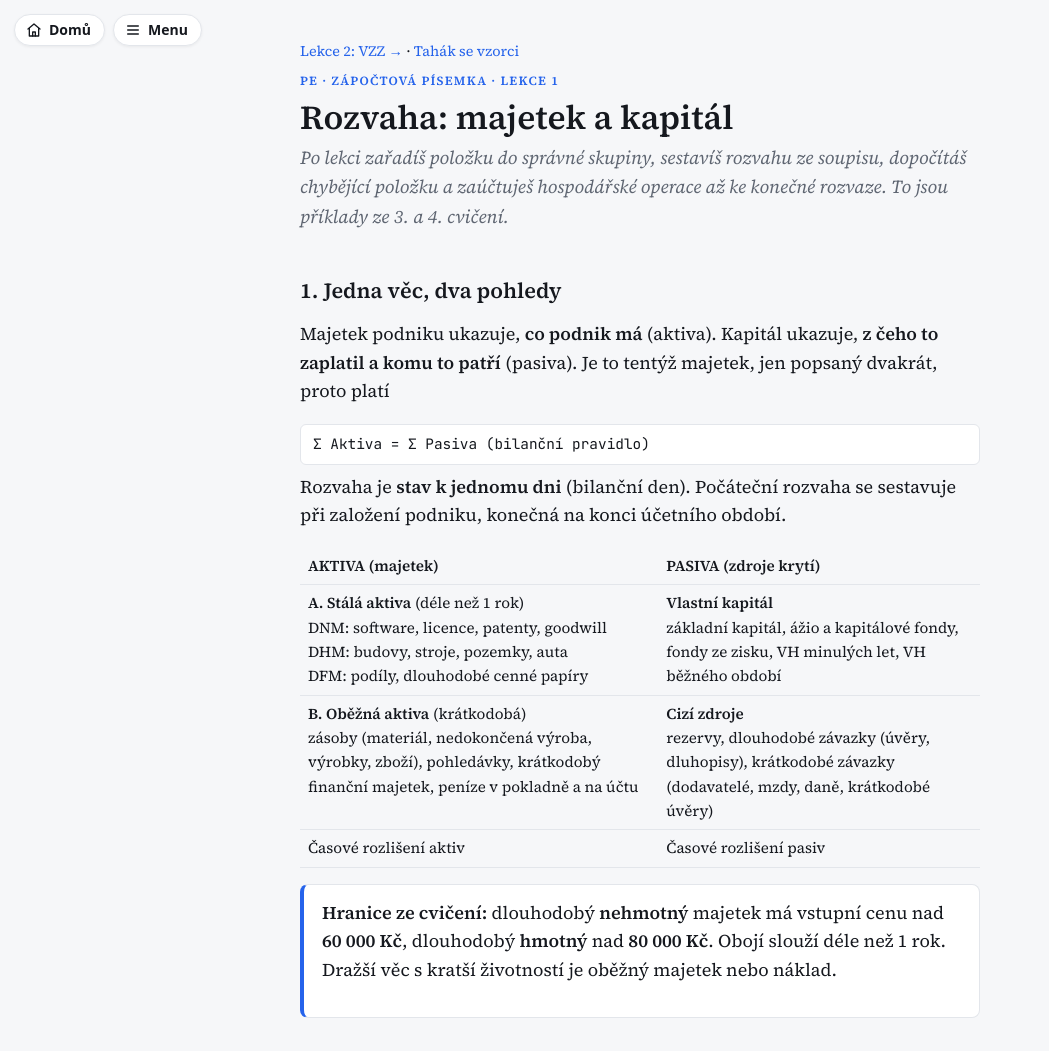
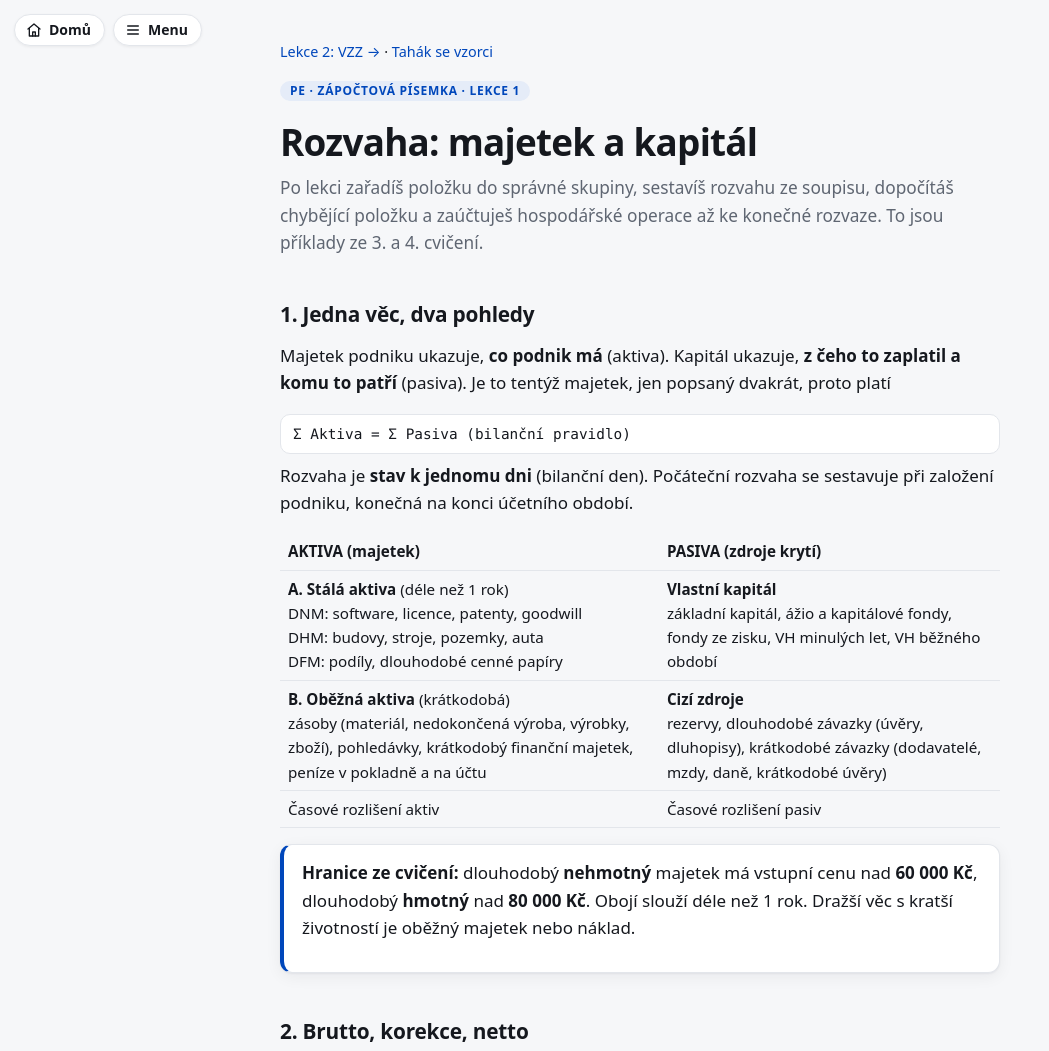
Before and after one commit to MrAdikYT/pe-web, a plain HTML site: page lessons/0001-rozvaha.html in a window 1280 px wide. Shown: the top 1051 px of the page, without its empty margins (0-1049 px from the left). Drawn offline with Linux system fonts and the light colour scheme.

Commit message:
Jednotný vzhled, barvy fakult podle vizuálního stylu VŠB

```diff
--- a/assets/course.css
+++ b/assets/course.css
@@ -1,37 +1,47 @@
-
-@import url("https://fonts.googleapis.com/css2?family=Source+Serif+4:ital,opsz,wght@0,8..60,400;0,8..60,600;1,8..60,400&family=JetBrains+Mono:wght@400;600&display=swap");
-
 
 @font-face{font-family:"Logic";src:local("Cambria Math"),local("Segoe UI Symbol"),local("STIX Two Math"),local("DejaVu Sans");unicode-range:U+00AC,U+2200-22FF,U+27E0-27FF;}
 
+/* Paleta podle rozcestniku; barva fakulty: FEI = barva loga VSB (Pantone 3272 C), EKF = Pantone 2728 C */
 :root{
   --bg:#f6f7f9; --ink:#15181e; --muted:#5f6672; --line:#e3e6eb; --card:#ffffff;
-  --accent:#2563eb; --accent-soft:#e8efff; --ok:#1d7a4a; --ok-soft:#e3f3e9; --bad:#b3362c; --bad-soft:#fae6e3; --warn:#8a6200; --warn-soft:#fff4d8;
-  --serif:"Logic","Source Serif 4",Georgia,"Times New Roman",serif; --mono:"Logic","JetBrains Mono",Consolas,monospace;
+  --accent:#00a499; --accent-soft:#e0f4f2; --link:#00857c;
+  --ok:#1d7a4a; --ok-soft:#e3f3e9; --bad:#b3362c; --bad-soft:#fae6e3; --warn:#8a6200; --warn-soft:#fff4d8;
+  --shadow:0 1px 2px rgba(16,24,40,.05),0 4px 16px rgba(16,24,40,.06);
+  --sans:"Logic",system-ui,-apple-system,"Segoe UI",Roboto,sans-serif; --serif:var(--sans);
+  --mono:"Logic",ui-monospace,"Cascadia Mono","JetBrains Mono",Consolas,monospace;
 }
-@media (prefers-color-scheme:dark){:root:not([data-theme="light"]){
-  --bg:#0e1015; --ink:#e9ebef; --muted:#9aa1ad; --line:#262b35; --card:#171a21;
-  --accent:#6d9bff; --accent-soft:#1a2540; --ok:#6fd39c; --ok-soft:#15301f; --bad:#ff8c80; --bad-soft:#3a1d1a; --warn:#f0c860; --warn-soft:#322a10; color-scheme:dark}}
+:root[data-fac="ekf"]{--accent:#0047bb; --accent-soft:#e5ecf8; --link:#0047bb}
+@media (prefers-color-scheme:dark){
+  :root:not([data-theme="light"]){
+    --bg:#0e1015; --ink:#e9ebef; --muted:#9aa1ad; --line:#262b35; --card:#171a21;
+    --accent:#2cc2b4; --accent-soft:#10302d; --link:#4fd1c4;
+    --ok:#6fd39c; --ok-soft:#15301f; --bad:#ff8c80; --bad-soft:#3a1d1a; --warn:#f0c860; --warn-soft:#322a10;
+    --shadow:0 1px 2px rgba(0,0,0,.3),0 4px 16px rgba(0,0,0,.25); color-scheme:dark}
+  :root[data-fac="ekf"]:not([data-theme="light"]){--accent:#6f9cff; --accent-soft:#172447; --link:#8db0ff}
+}
 :root[data-theme="dark"]{
   --bg:#0e1015; --ink:#e9ebef; --muted:#9aa1ad; --line:#262b35; --card:#171a21;
-  --accent:#6d9bff; --accent-soft:#1a2540; --ok:#6fd39c; --ok-soft:#15301f; --bad:#ff8c80; --bad-soft:#3a1d1a; --warn:#f0c860; --warn-soft:#322a10; color-scheme:dark}
+  --accent:#2cc2b4; --accent-soft:#10302d; --link:#4fd1c4;
+  --ok:#6fd39c; --ok-soft:#15301f; --bad:#ff8c80; --bad-soft:#3a1d1a; --warn:#f0c860; --warn-soft:#322a10;
+  --shadow:0 1px 2px rgba(0,0,0,.3),0 4px 16px rgba(0,0,0,.25); color-scheme:dark}
+:root[data-theme="dark"][data-fac="ekf"]{--accent:#6f9cff; --accent-soft:#172447; --link:#8db0ff}
 
 *{box-sizing:border-box}
 html{-webkit-text-size-adjust:100%}
-body{margin:0;background:var(--bg);color:var(--ink);font:18px/1.6 var(--serif);padding:40px max(16px,env(safe-area-inset-left)) 80px max(16px,env(safe-area-inset-right))}
-main{max-width:680px;margin:0 auto}
+body{margin:0;background:var(--bg);color:var(--ink);font:17px/1.6 var(--sans);padding:40px max(16px,env(safe-area-inset-left)) 80px max(16px,env(safe-area-inset-right))}
+main{max-width:720px;margin:0 auto}
 header.lesson{margin-bottom:28px}
-.kicker{font:600 .78rem/1 var(--serif);letter-spacing:.1em;text-transform:uppercase;color:var(--accent)}
-h1{font-size:2.1rem;line-height:1.15;margin:.3em 0 .2em;font-weight:600;text-wrap:balance}
-h2{font-size:1.35rem;margin:2em 0 .5em;font-weight:600}
-h3{font-size:1.1rem;margin:1.5em 0 .4em}
+.kicker{display:inline-block;font:700 .75rem/1 var(--sans);letter-spacing:.06em;text-transform:uppercase;color:var(--accent);background:var(--accent-soft);padding:4px 10px;border-radius:999px}
+h1{font-size:clamp(1.75rem,5vw,2.3rem);line-height:1.15;margin:.5em 0 .3em;font-weight:700;letter-spacing:-.02em;text-wrap:balance}
+h2{font-size:1.3rem;margin:2em 0 .5em;font-weight:650;letter-spacing:-.01em}
+h3{font-size:1.06rem;margin:1.5em 0 .4em;font-weight:600}
 p{margin:0 0 1em}
-.lede{font-size:1.15rem;color:var(--muted);font-style:italic}
-.f{font-family:var(--mono);font-size:.86em;white-space:nowrap}
-.fb{font-family:var(--mono);font-size:.86em}
-a{color:var(--accent)}
+.lede{font-size:1.08rem;color:var(--muted)}
+.f{font-family:var(--mono);font-size:.88em;white-space:nowrap}
+.fb{font-family:var(--mono);font-size:.88em}
+a{color:var(--link)}
 .win{border-left:3px solid var(--accent);padding:4px 0 4px 16px;margin:0 0 24px}
-.box{background:var(--card);border:1px solid var(--line);border-radius:8px;padding:14px 18px;margin:16px 0}
+.box{background:var(--card);border:1px solid var(--line);border-radius:12px;box-shadow:var(--shadow);padding:14px 18px;margin:16px 0}
 .box.rule{border-left:4px solid var(--accent)}
 .box.trap{background:var(--warn-soft);border-color:transparent}
 .box.trap b:first-child{color:var(--warn)}
@@ -72,10 +82,11 @@ table.mini{margin:10px 0;font-size:.95rem;border-collapse:collapse}
 table.mini th,table.mini td{border:1px solid var(--line);padding:4px 10px;text-align:left}
 table.mini td:nth-child(even){text-align:right;font-family:var(--mono)}
 .topics{display:grid;gap:10px;margin:18px 0 8px;padding:0;list-style:none}
-.topics li{border:1px solid var(--line);border-radius:8px;padding:10px 14px;background:var(--card)}
+.topics li{position:relative;overflow:hidden;border:1px solid var(--line);border-radius:12px;padding:12px 16px 12px 20px;background:var(--card);box-shadow:var(--shadow)}
+.topics li::before{content:"";position:absolute;left:0;top:0;bottom:0;width:4px;background:var(--accent)}
 .topics li span{display:block;font-size:.9rem;color:var(--muted)}
 .topics a{font-weight:600}
-.formula{font-family:var(--mono);font-size:.9rem;white-space:nowrap;background:var(--card);border:1px solid var(--line);border-radius:6px;padding:8px 12px;margin:8px 0;overflow-x:auto;line-height:1.55}
+.formula{font-family:var(--mono);font-size:.9rem;white-space:nowrap;background:var(--card);border:1px solid var(--line);border-radius:10px;padding:8px 12px;margin:8px 0;overflow-x:auto;line-height:1.55}
 table.vzz{border-collapse:collapse;width:100%;margin:10px 0}
 table.vzz td{border:0;border-bottom:1px solid var(--line);padding:6px 8px;vertical-align:top}
 table.vzz td:first-child{font-family:var(--mono);width:1.5em;text-align:center;color:var(--accent)}
--- a/lessons/0001-rozvaha.html
+++ b/lessons/0001-rozvaha.html
@@ -1,10 +1,10 @@
 <!doctype html>
-<html lang="cs">
+<html lang="cs" data-fac="ekf">
 <head>
 <meta charset="utf-8">
 <meta name="viewport" content="width=device-width, initial-scale=1">
 <title>Rozvaha: majetek a kapitál</title>
-<link rel="stylesheet" href="../assets/course.css?v=4">
+<link rel="stylesheet" href="../assets/course.css?v=5">
 </head>
 <body>
 <nav class="home-nav" aria-label="Navigace"><a class="home-btn" href="/" aria-label="Zp&#283;t na rozcestn&#237;k"><svg viewBox="0 0 24 24" fill="none" stroke="currentColor" stroke-width="2" stroke-linecap="round" stroke-linejoin="round" aria-hidden="true"><path d="M3 10.5 12 3l9 7.5"/><path d="M5 9.5V21h14V9.5"/><path d="M10 21v-6h4v6"/></svg>Dom&#367;</a><a class="home-btn" href="/pe-web/" aria-label="Zp&#283;t na menu p&#345;edm&#283;tu"><svg viewBox="0 0 24 24" fill="none" stroke="currentColor" stroke-width="2" stroke-linecap="round" stroke-linejoin="round" aria-hidden="true"><path d="M4 6h16"/><path d="M4 12h16"/><path d="M4 18h16"/></svg>Menu</a></nav>
@@ -71,9 +71,9 @@
 <p class="side"><b>Zdroj:</b> materiály ke 3. a 4. cvičení Podnikové ekonomiky v LMS (rozvaha, příklady 1–10) a skripta Kašík, <i>Základy podnikové ekonomiky – opora ke studiu</i>, kapitola o majetkové a kapitálové struktuře. Struktura rozvahy podle <a href="https://www.zakonyprolidi.cz/cs/2002-500">vyhlášky č. 500/2002 Sb.</a></p>
 </main>
 
-<script src="../assets/quiz.js?v=4"></script>
-<script src="../assets/drill.js?v=4"></script>
-<script src="../assets/gen.js?v=4"></script>
+<script src="../assets/quiz.js?v=5"></script>
+<script src="../assets/drill.js?v=5"></script>
+<script src="../assets/gen.js?v=5"></script>
 <script>
 Quiz.mount("q1",[
  {q:"Rozvaha zachycuje:",a:["stav majetku a zdrojů k danému dni","náklady a výnosy za celé období","příjmy a výdaje peněz za období"],ok:0,why:"Rozvaha je stavový výkaz k bilančnímu dni. Náklady a výnosy jsou ve VZZ, peněžní toky v cash flow."},
```
Also changed, not shown: index.html (+2 -2 lines), lessons/0002-vykaz-zisku-a-ztraty.html (+5 -5 lines), lessons/0003-naklady.html (+5 -5 lines), lessons/0004-bod-zvratu.html (+5 -5 lines), lessons/0005-kapacity.html (+5 -5 lines), lessons/0006-obezny-majetek.html (+5 -5 lines), lessons/0007-cvicna-pisemka.html (+4 -4 lines), reference/vzorce.html (+2 -2 lines).
